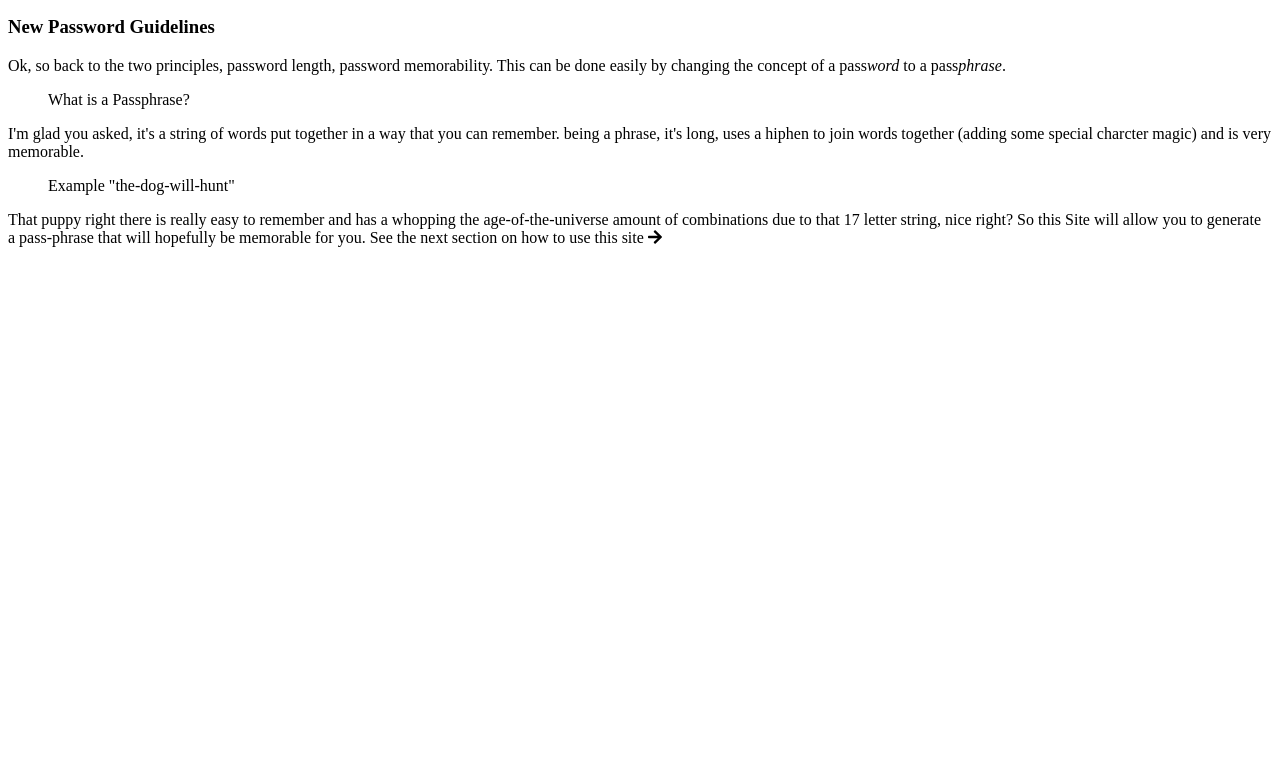
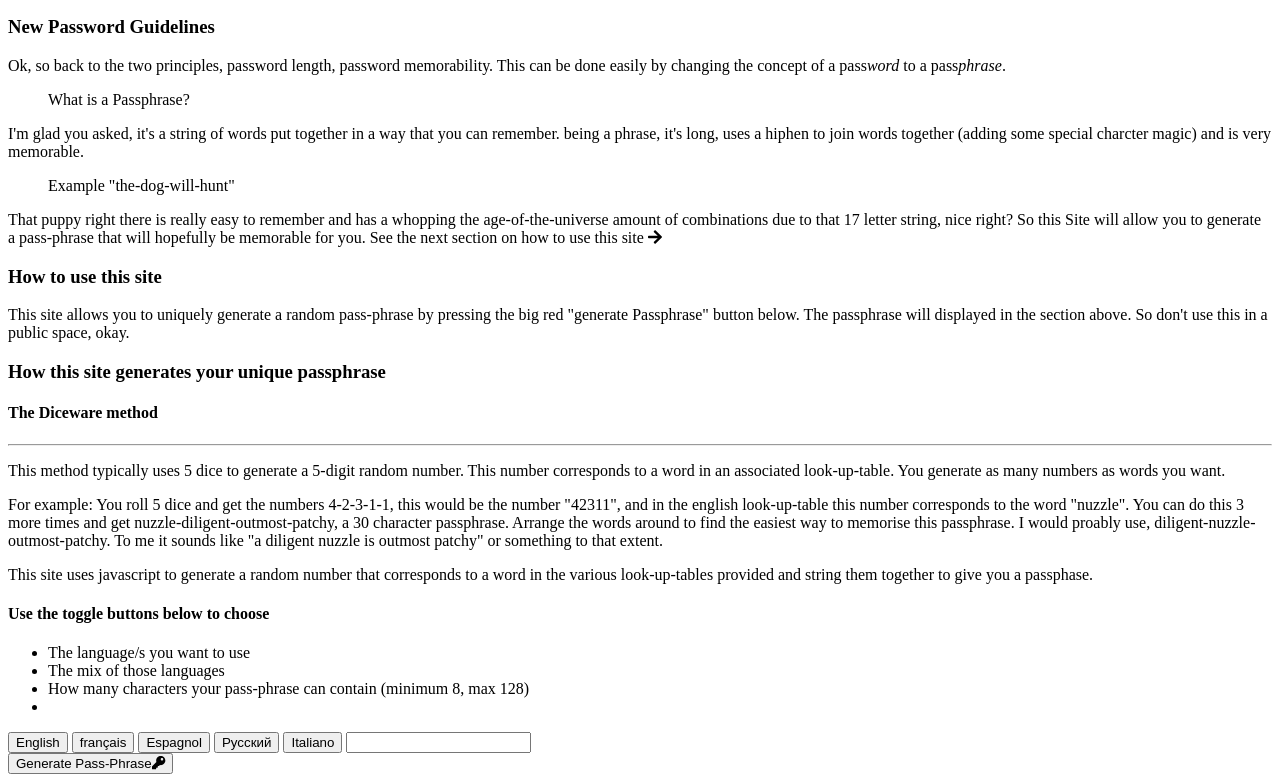
Before and after one commit to wannabewayno/password-generator, a plain HTML site: page index.html in a window 1280 px wide. Shown: the part 907-1689 px from the top of the page. Before the commit the page ends 1170 px from the top, so only its background shows below. Drawn offline with Linux system fonts and the light colour scheme.

Commit message:
added content for how to use this site section, added buttons for javascript operation

```diff
--- a/index.html
+++ b/index.html
@@ -125,21 +125,76 @@
 
     <!-- Start Section how to use this page -->
     <section>
+        <artcile>
+            <h3>
+                How to use this site
+            </h3>
+            <p>
+                This site allows you to uniquely generate a random pass-phrase by pressing the big red "generate Passphrase" button below.
+                The passphrase will displayed in the section above. So don't use this in a public space, okay.
+            </p>
+        </artcile>
+        <article>
+            <h3>
+                How this site generates your unique passphrase
+            </h3>
+            <h4>
+                The Diceware method
+            </h4>
+            <hr>
+            <p>
+                This method typically uses 5 dice to generate a 5-digit random number. This number corresponds to a word in an associated look-up-table.
+                You generate as many numbers as words you want.
+            </p>
+            <p>
+                For example: You roll 5 dice and get the numbers 4-2-3-1-1, this would be the number "42311", and in the english look-up-table this number corresponds to the word "nuzzle".
+                You can do this 3 more times and get nuzzle-diligent-outmost-patchy, a 30 character passphrase. Arrange the words around to find the easiest way to memorise this passphrase.
+                I would proably use, diligent-nuzzle-outmost-patchy. To me it sounds like "a diligent nuzzle is outmost patchy" or something to that extent.
+            </p>
+            <p>
+                This site uses javascript to generate a random number that corresponds to a word in the various look-up-tables provided and string them together to give you a passphase.
+            </p>
+        </article>
+        <article>
+            <h4>
+                Use the toggle buttons below to choose
+            </h4>
+            <ul>
+                <li>
+                    The language/s you want to use
+                </li>
+                <li>
+                    The mix of those languages
+                </li>
+                <li>
+                    How many characters your pass-phrase can contain (minimum 8, max 128)
+                </li>
+                <li>
 
+                </li>
+            </ul>
+        </article>
     </section>
 
     <!-- password generator -->
     <section>
         <!-- Selection Criteria, a heap of toggle buttons-->
         <section>
+            <button>English</button>
+            <button>français</button>
+            <button>Espagnol</button>
+            <button>Русский</button>
+            <button>Italiano</button>
+            <input type="Character Count"></input>
+        </section>
 
-        </section>
         <!-- Text box that displays completed pass-phrase -->
         <section>
 
         </section>
         <!-- Big Red button that generates passphrase -->
         <section>
+            <button>Generate Pass-Phrase<i class="fas fa-key"></i></button>
 
         </section>
     </section>
```
